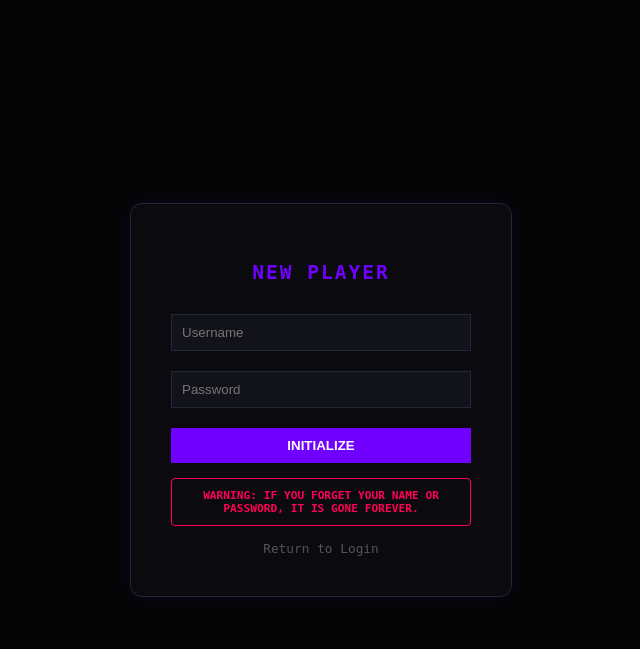
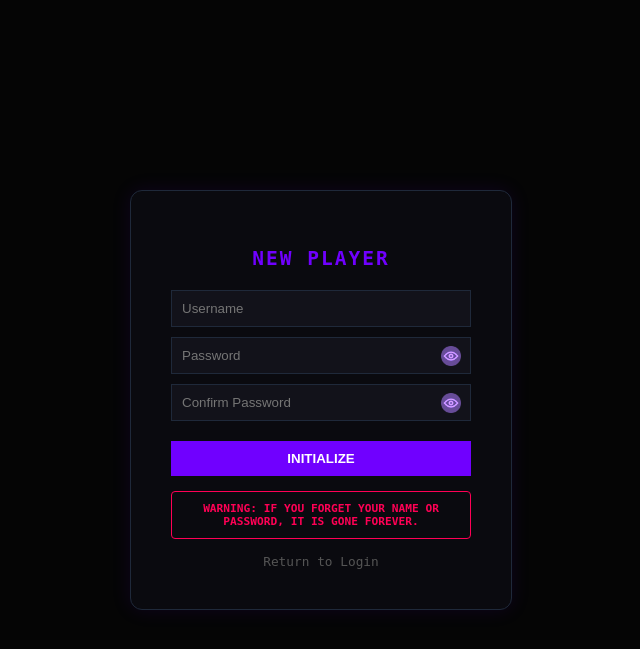
Before and after one commit to virajckrishnas/SoloLevel, a Flask app: page /register in a window 1280 px wide. Shown: the top 649 px of the page, without its empty margins (319-959 px from the left). Run offline with Flask 3, Linux system fonts and the light colour scheme.

Commit message:
Update register.html

```diff
--- a/SOLOLEVEL/templates/register.html
+++ b/SOLOLEVEL/templates/register.html
@@ -6,9 +6,30 @@
         body { background: #050505; color: #7000ff; font-family: monospace; display: flex; justify-content: center; align-items: center; height: 100vh; margin: 0; }
         .card { background: #0a0a0f; padding: 40px; border: 1px solid #1f293a; border-radius: 12px; width: 300px; text-align: center; box-shadow: 0 0 20px rgba(112, 0, 255, 0.1); }
         h2 { margin-bottom: 20px; letter-spacing: 2px; }
-        input { width: 100%; padding: 10px; margin: 10px 0; background: #12121a; border: 1px solid #1f293a; color: white; box-sizing: border-box; }
-        button { width: 100%; padding: 10px; background: #7000ff; color: white; border: none; font-weight: bold; cursor: pointer; margin-top: 10px; }
-        button:hover { box-shadow: 0 0 10px #7000ff; }
+
+        .input-wrapper { position: relative; width: 100%; margin: 10px 0; }
+
+        input { width: 100%; padding: 10px; padding-right: 45px; background: #12121a; border: 1px solid #1f293a; color: white; box-sizing: border-box; }
+        input:focus { outline: 1px solid #7000ff; border-color: #7000ff; }
+
+        button.btn-submit { width: 100%; padding: 10px; background: #7000ff; color: white; border: none; font-weight: bold; cursor: pointer; margin-top: 10px; }
+        button.btn-submit:hover { box-shadow: 0 0 10px #7000ff; }
+
+        .toggle-password {
+            position: absolute; right: 10px; top: 50%; transform: translateY(-50%);
+            background: none; border: none; padding: 0; cursor: pointer;
+            display: flex; align-items: center;
+        }
+        /* Purple theme for icons */
+        .toggle-password img {
+            height: 20px; width: auto;
+            filter: brightness(0.6) sepia(1) hue-rotate(220deg) saturate(3); /* Dim purple */
+            transition: filter 0.3s;
+        }
+        .toggle-password:hover img {
+            filter: brightness(1) sepia(1) hue-rotate(220deg) saturate(4) drop-shadow(0 0 3px #7000ff); /* Bright purple glow */
+        }
+
         a { color: #555; font-size: 0.8rem; text-decoration: none; display: block; margin-top: 15px; }
         .flash { color: #ff0055; font-size: 0.8rem; margin-bottom: 10px; }
         .warning { color: #ff0055; font-size: 0.7rem; margin-top: 15px; font-weight: bold; border: 1px solid #ff0055; padding: 10px; border-radius: 4px; }
@@ -21,12 +42,48 @@
             {% if messages %}<div class="flash">{{ messages[0] }}</div>{% endif %}
         {% endwith %}
         <form method="POST">
-            <input type="text" name="username" placeholder="Username" required>
-            <input type="password" name="password" placeholder="Password" required>
-            <button type="submit">INITIALIZE</button>
+            <div class="input-wrapper">
+                <input type="text" name="username" placeholder="Username" required>
+            </div>
+
+            <div class="input-wrapper">
+                <input type="password" name="password" placeholder="Password" required>
+                <button type="button" class="toggle-password" onclick="togglePass(this)">
+                    <img src="{{ url_for('static', filename='images/image_1.png') }}"
+                         data-show="{{ url_for('static', filename='images/image_1.png') }}"
+                         data-hide="{{ url_for('static', filename='images/image_2.png') }}"
+                         alt="Show/Hide">
+                </button>
+            </div>
+
+            <div class="input-wrapper">
+                <input type="password" name="confirm_password" placeholder="Confirm Password" required>
+                <button type="button" class="toggle-password" onclick="togglePass(this)">
+                    <img src="{{ url_for('static', filename='images/image_1.png') }}"
+                         data-show="{{ url_for('static', filename='images/image_1.png') }}"
+                         data-hide="{{ url_for('static', filename='images/image_2.png') }}"
+                         alt="Show/Hide">
+                </button>
+            </div>
+
+            <button type="submit" class="btn-submit">INITIALIZE</button>
         </form>
         <div class="warning">WARNING: IF YOU FORGET YOUR NAME OR PASSWORD, IT IS GONE FOREVER.</div>
         <a href="{{ url_for('login') }}">Return to Login</a>
     </div>
+
+    <script>
+        function togglePass(button) {
+            const input = button.previousElementSibling;
+            const icon = button.querySelector('img');
+            if (input.type === "password") {
+                input.type = "text";
+                icon.src = icon.getAttribute('data-hide');
+            } else {
+                input.type = "password";
+                icon.src = icon.getAttribute('data-show');
+            }
+        }
+    </script>
 </body>
 </html>
```
